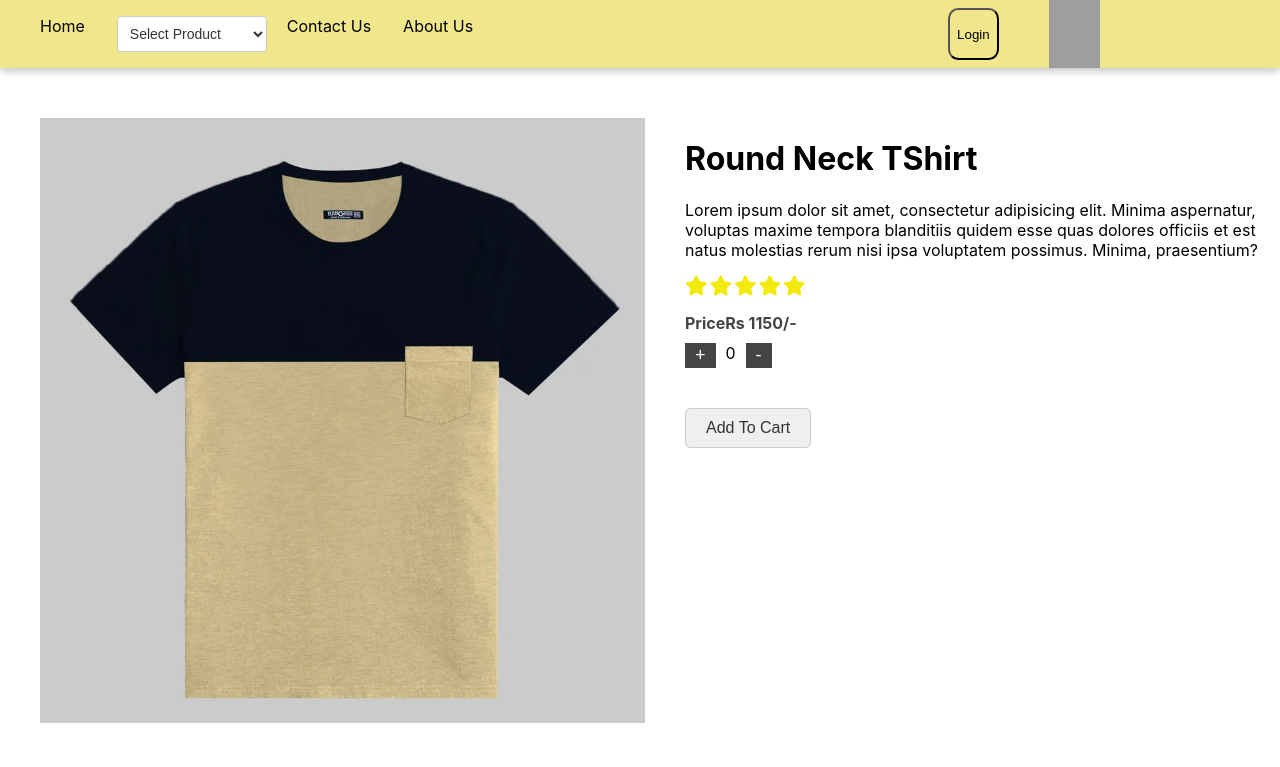
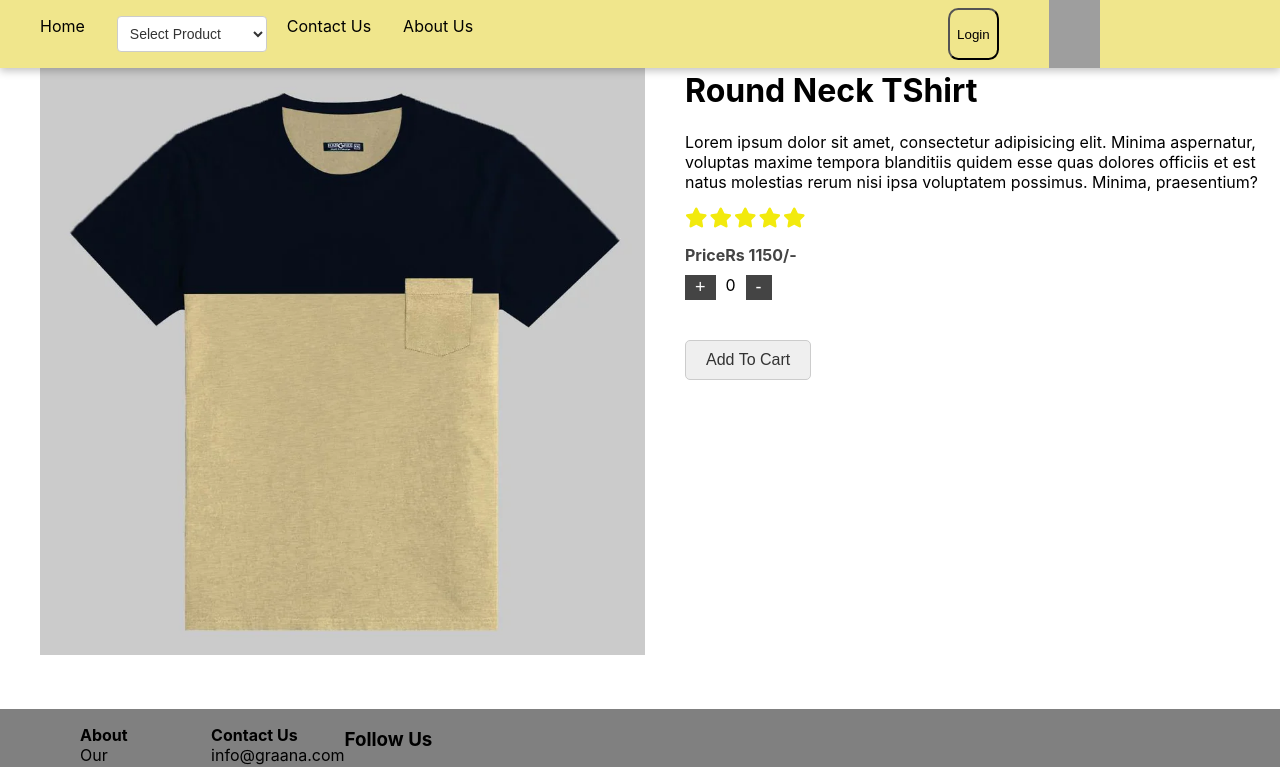
Before and after one commit to Moizajmal2456/EXD-Project, a React (Create React App) app: page /detailpage/1 in a window 1280 px wide. Shown: the top 767 px of the page. Built offline with nearby package versions, Linux system fonts and the light colour scheme; grey boxes are pictures that could not be loaded.

Commit message:
Make navbar fixed on top of screen

```diff
--- a/src/Components/Navbar/styles.module.scss
+++ b/src/Components/Navbar/styles.module.scss
@@ -1,6 +1,8 @@
 .Navbar_Wrapper{
     width: 100%;
     display: flex;
+    top: 0px;
+    position: fixed;
     background-color: khaki;
     box-shadow: rgba(0, 0, 0, 0.24) 0px 3px 8px;
     .Left_Section{
```
Also changed, not shown: 1 other file (tests, documents, lock files or other folders).
